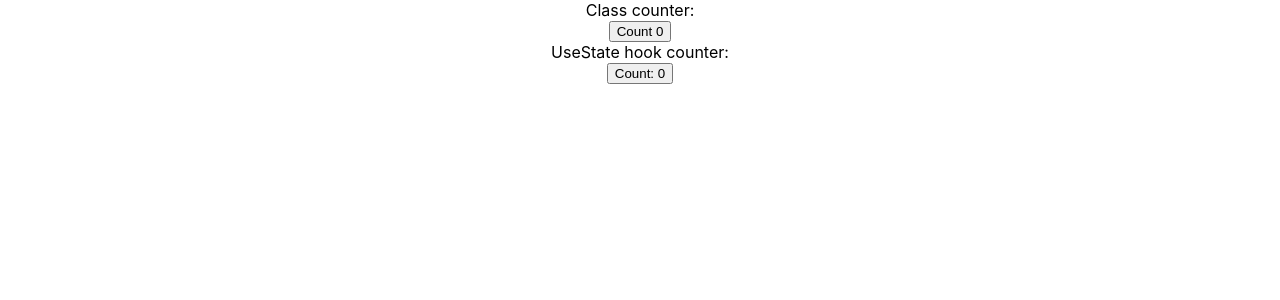
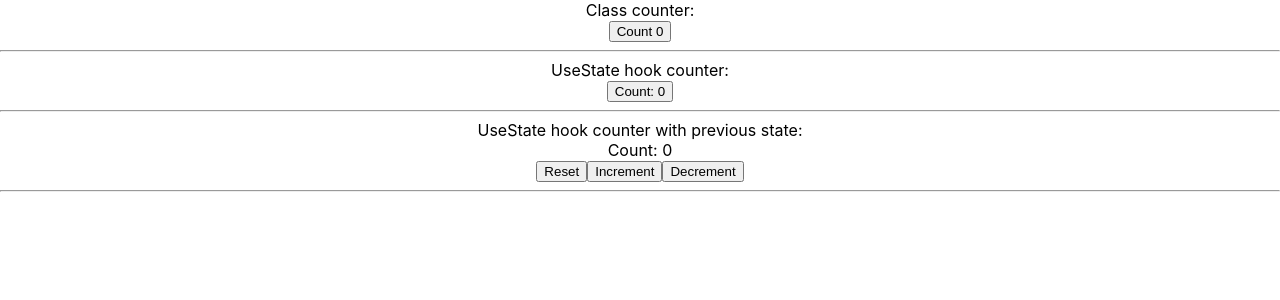
Before and after one commit to apm30/hooks, a React (Create React App) app: page / in a window 1280 px wide. Shown: the top 300 px of the page. Built offline with nearby package versions, Linux system fonts and the light colour scheme.

Commit message:
HookCounterTwo added

```diff
--- a/src/App.js
+++ b/src/App.js
@@ -2,15 +2,21 @@
 import './App.css';
 import ClassCounter from './components/ClassCounter';
 import HookCounter from './components/HookCounter';
+import HookCounterTwo from './components/HookCounterTwo';
 
 function App() {
 	return (
 		<div className="App">
 			<label>Class counter:</label>
 			<ClassCounter />
-
+			<hr />
 			<label>UseState hook counter:</label>
 			<HookCounter />
+			<hr />
+			<label>UseState hook counter with previous state:</label>
+
+			<HookCounterTwo />
+			<hr />
 		</div>
 	);
 }
--- /dev/null
+++ b/src/components/HookCounterTwo.jsx
@@ -0,0 +1,17 @@
+import React, { useState } from 'react';
+
+function HookCounterTwo() {
+	const initialCount = 0;
+	const [count, setCount] = useState(initialCount);
+	return (
+		<div>
+			Count: {count}
+			<br />
+			<button onClick={() => setCount(initialCount)}>Reset</button>
+			<button onClick={() => setCount(count + 1)}>Increment</button>
+			<button onClick={() => setCount(count - 1)}>Decrement</button>
+		</div>
+	);
+}
+
+export default HookCounterTwo;
```
